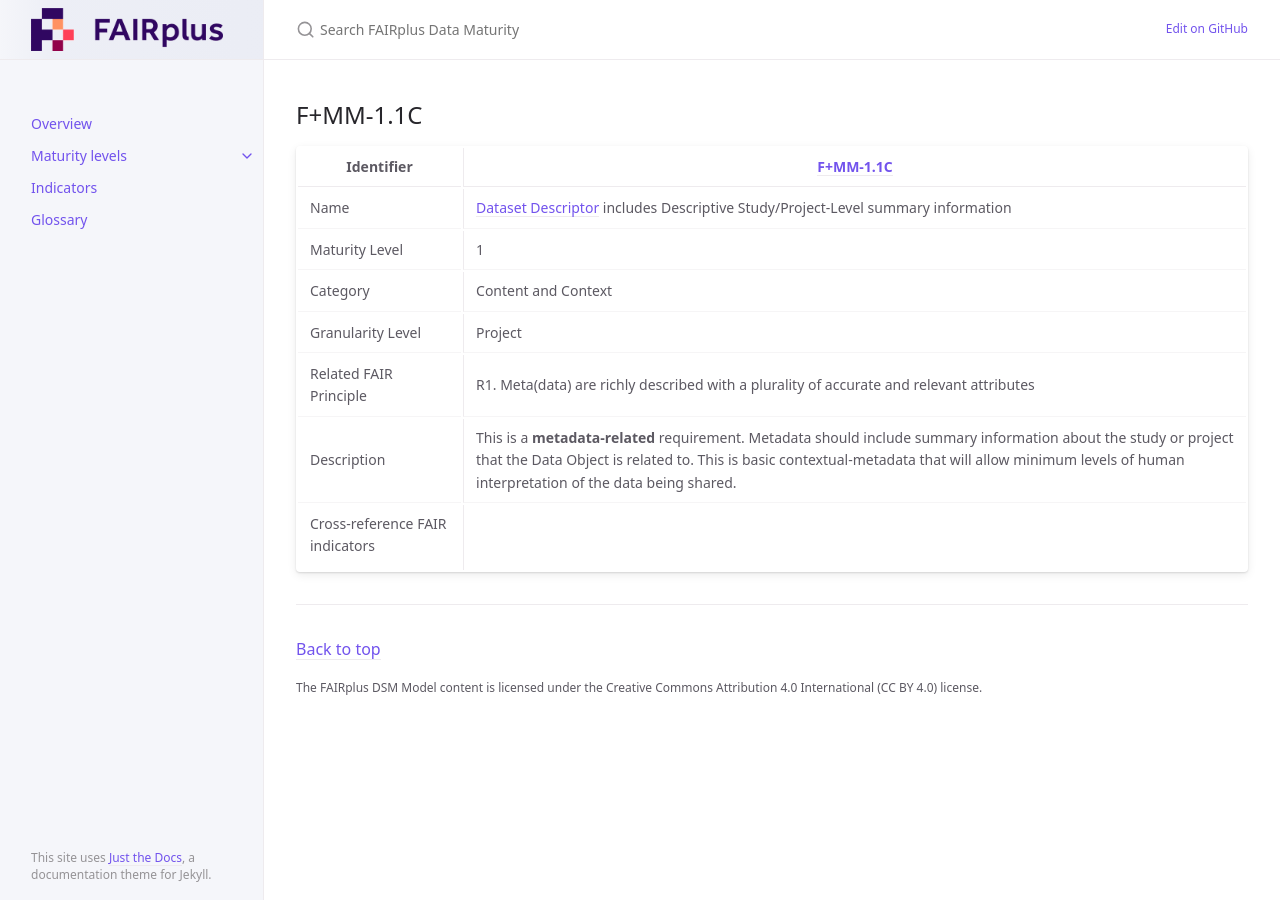
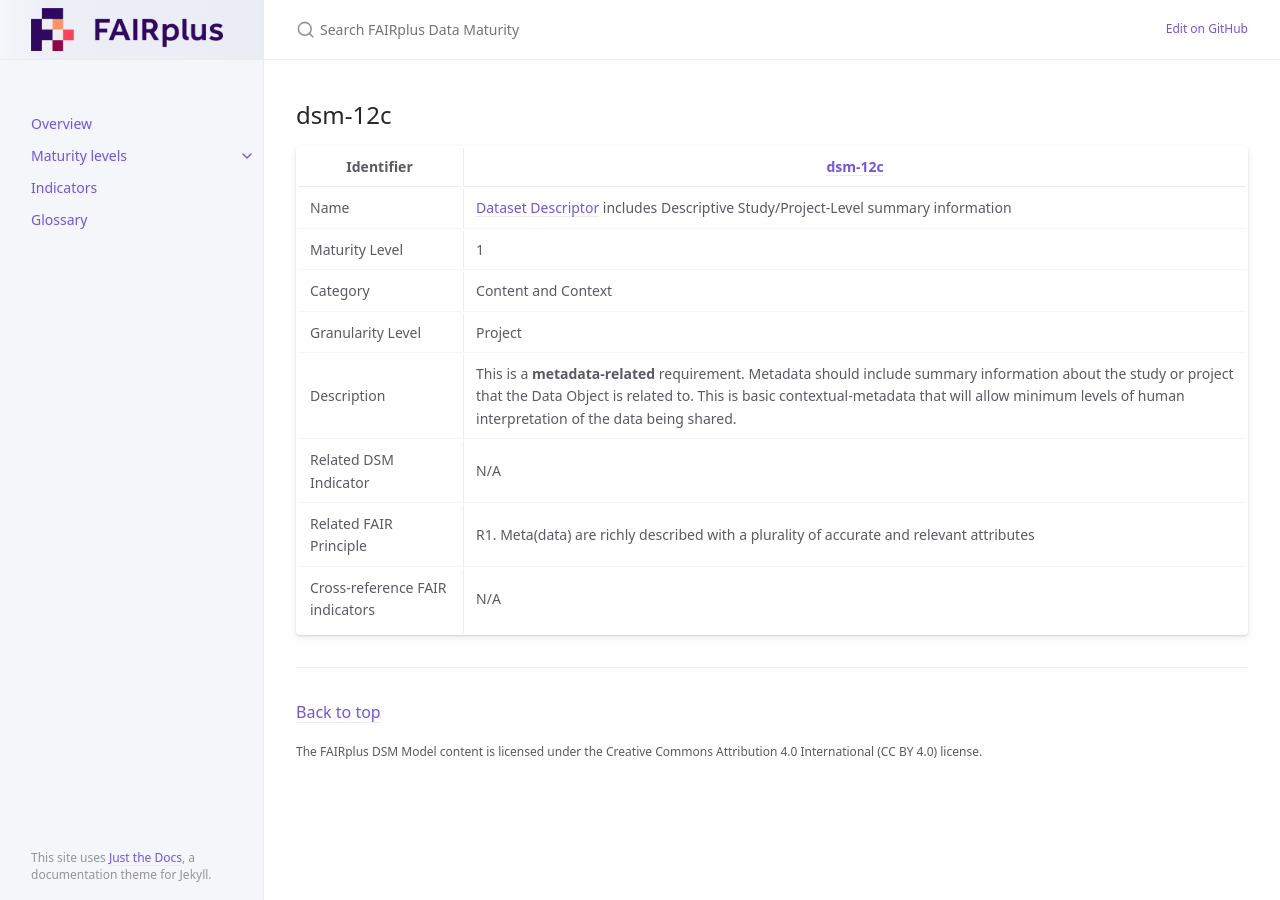
Before and after one commit to FAIRplus/Data-Maturity, a Jekyll site: the page built from docs/_indicators/dsm-12c.md, in a window 1280 px wide. Built offline with Jekyll 4.4.1, drawn with Linux system fonts in a browser that asks for light colours.

Commit message:
Update and rename B. F+MM-1.1C.md to dsm-12c.md

```diff
--- a/docs/_indicators/B. F+MM-1.1C.md
+++ b/docs/_indicators/dsm-12c.md
@@ -1,18 +1,19 @@
 ---
 layout: default
-title: F+MM-1.1C
+title: dsm-12c
 parent_level: level1
 nav_exclude: True
 ---
 
-## F+MM-1.1C
+## dsm-12c
 
-| Identifier | [F+MM-1.1C](https://github.com/FAIRplus/Data-Maturity/edit/v0.3/docs/_indicators/B.%20F+MM-1.0C.md) |
+| Identifier | [dsm-12c](https://github.com/FAIRplus/Data-Maturity/blob/master/docs/_indicators/dsm-12c.md) |
 | ---------- | ----------|
 | Name | [Dataset Descriptor](https://fairplus.github.io/Data-Maturity/docs/Glossary/#dataset-descriptor) includes Descriptive Study/Project-Level summary information  |
 | Maturity Level | 1 |
 | Category | Content and Context |
 | Granularity Level | Project |
+| Description | This is a **metadata-related** requirement. Metadata should include summary information about the study or project that the Data Object is related to. This is basic contextual-metadata that will allow minimum levels of human interpretation of the data being shared. |
+| Related DSM Indicator | N/A |
 | Related FAIR Principle | R1. Meta(data) are richly described with a plurality of accurate and relevant attributes |
-| Description | This is a **metadata-related** requirement. Metadata should include summary information about the study or project that the Data Object is related to. This is basic contextual-metadata that will allow minimum levels of human interpretation of the data being shared. |
-| Cross-reference FAIR indicators | |
+| Cross-reference FAIR indicators | N/A |
```
